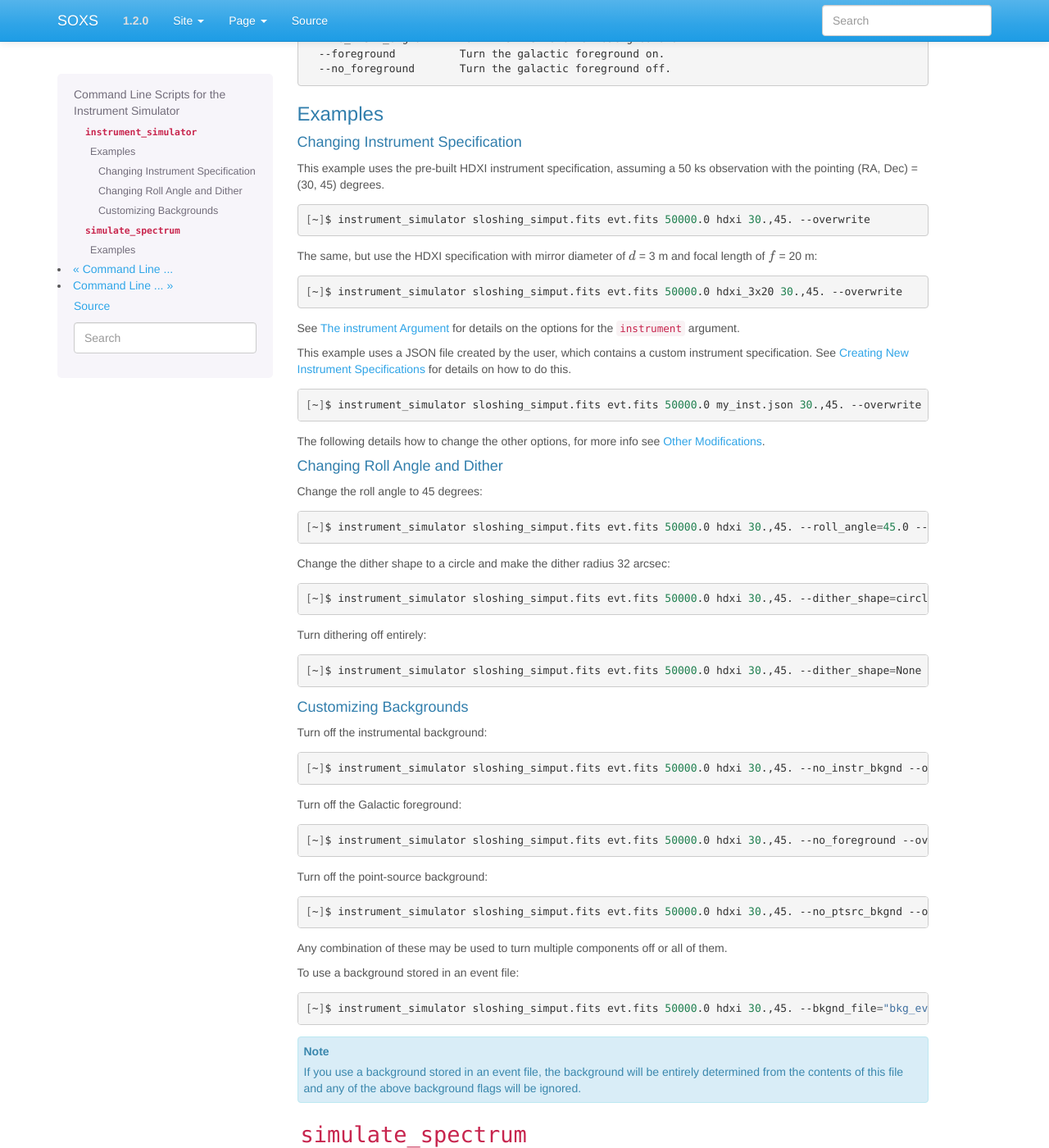
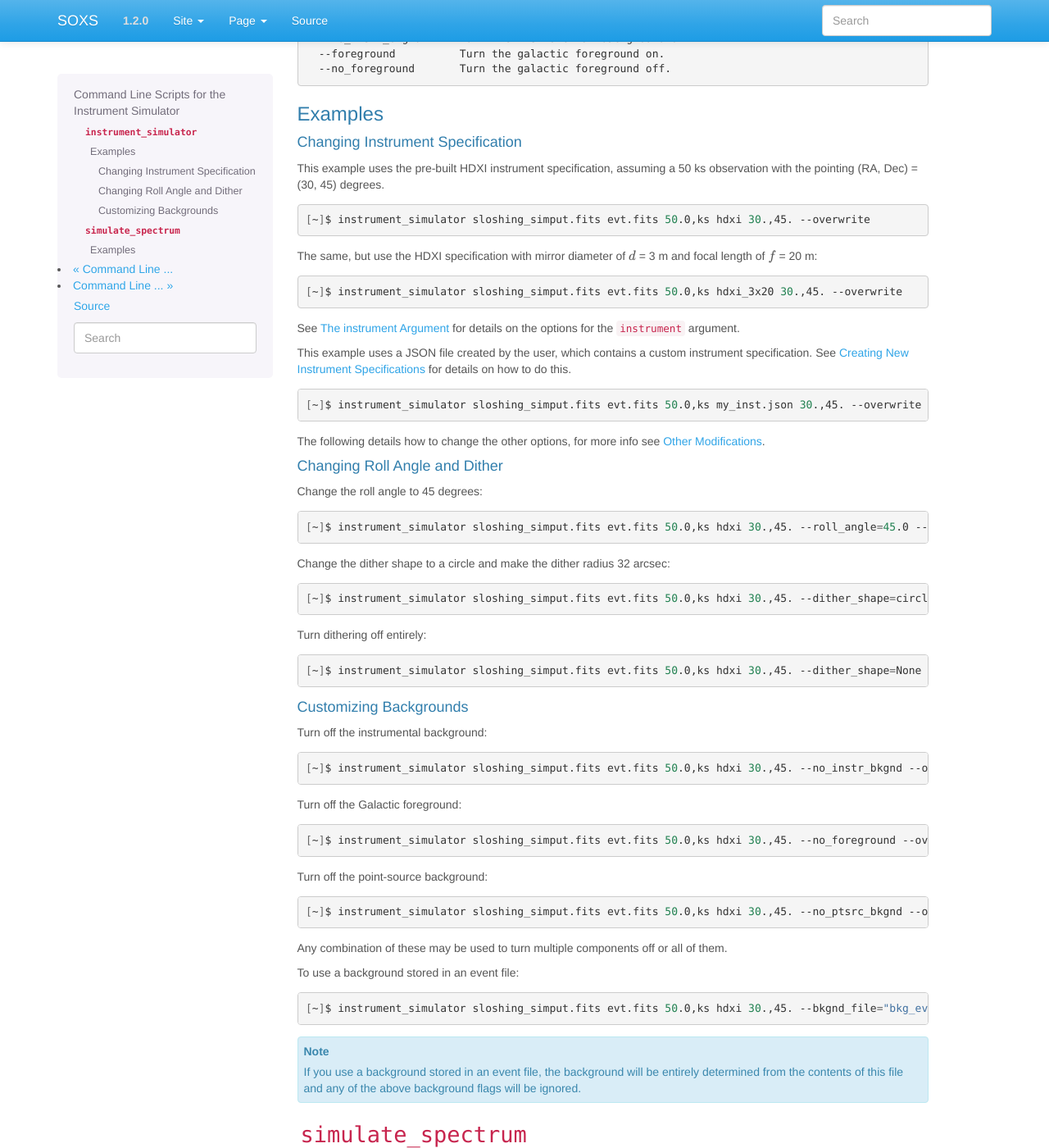
Before and after one commit to lynx-x-ray-observatory/soxs, a Sphinx documentation site: the page built from doc/source/command_line/instrument.rst, in a window 1280 px wide and 1400 px high, scrolled down 1181 px. Shown: the whole window at 82% size. Built offline with Sphinx 7.4.7, drawn with Linux system fonts in a browser that asks for light colours.

Commit message:
Adding parsed values to some command-line arguments

```diff
--- a/doc/source/command_line/instrument.rst
+++ b/doc/source/command_line/instrument.rst
@@ -77,14 +77,14 @@ with the pointing (RA, Dec) = (30, 45) degrees.
 
 .. code-block:: bash
 
-    [~]$ instrument_simulator sloshing_simput.fits evt.fits 50000.0 hdxi 30.,45. --overwrite
+    [~]$ instrument_simulator sloshing_simput.fits evt.fits 50.0,ks hdxi 30.,45. --overwrite
 
 The same, but use the HDXI specification with mirror diameter of :math:`d` = 3 m and focal length of
 :math:`f` = 20 m:
 
 .. code-block:: bash
 
-    [~]$ instrument_simulator sloshing_simput.fits evt.fits 50000.0 hdxi_3x20 30.,45. --overwrite
+    [~]$ instrument_simulator sloshing_simput.fits evt.fits 50.0,ks hdxi_3x20 30.,45. --overwrite
 
 See :ref:`instrument-arg` for details on the options for the ``instrument`` argument.
 
@@ -93,7 +93,7 @@ This example uses a JSON file created by the user, which contains a custom instr
 
 .. code-block:: bash
 
-    [~]$ instrument_simulator sloshing_simput.fits evt.fits 50000.0 my_inst.json 30.,45. --overwrite
+    [~]$ instrument_simulator sloshing_simput.fits evt.fits 50.0,ks my_inst.json 30.,45. --overwrite
 
 The following details how to change the other options, for more info see :ref:`other-mods`.
 
@@ -104,19 +104,19 @@ Change the roll angle to 45 degrees:
 
 .. code-block:: bash
 
-    [~]$ instrument_simulator sloshing_simput.fits evt.fits 50000.0 hdxi 30.,45. --roll_angle=45.0 --overwrite
+    [~]$ instrument_simulator sloshing_simput.fits evt.fits 50.0,ks hdxi 30.,45. --roll_angle=45.0 --overwrite
 
 Change the dither shape to a circle and make the dither radius 32 arcsec:
 
 .. code-block:: bash
 
-    [~]$ instrument_simulator sloshing_simput.fits evt.fits 50000.0 hdxi 30.,45. --dither_shape=circle --dither_size=32.0 --overwrite
+    [~]$ instrument_simulator sloshing_simput.fits evt.fits 50.0,ks hdxi 30.,45. --dither_shape=circle --dither_size=32.0 --overwrite
 
 Turn dithering off entirely:
 
 .. code-block:: bash
 
-    [~]$ instrument_simulator sloshing_simput.fits evt.fits 50000.0 hdxi 30.,45. --dither_shape=None --overwrite
+    [~]$ instrument_simulator sloshing_simput.fits evt.fits 50.0,ks hdxi 30.,45. --dither_shape=None --overwrite
 
 Customizing Backgrounds
 ~~~~~~~~~~~~~~~~~~~~~~~
@@ -125,19 +125,19 @@ Turn off the instrumental background:
 
 .. code-block:: bash
 
-    [~]$ instrument_simulator sloshing_simput.fits evt.fits 50000.0 hdxi 30.,45. --no_instr_bkgnd --overwrite
+    [~]$ instrument_simulator sloshing_simput.fits evt.fits 50.0,ks hdxi 30.,45. --no_instr_bkgnd --overwrite
 
 Turn off the Galactic foreground:
 
 .. code-block:: bash
 
-    [~]$ instrument_simulator sloshing_simput.fits evt.fits 50000.0 hdxi 30.,45. --no_foreground --overwrite
+    [~]$ instrument_simulator sloshing_simput.fits evt.fits 50.0,ks hdxi 30.,45. --no_foreground --overwrite
 
 Turn off the point-source background:
 
 .. code-block:: bash
 
-    [~]$ instrument_simulator sloshing_simput.fits evt.fits 50000.0 hdxi 30.,45. --no_ptsrc_bkgnd --overwrite
+    [~]$ instrument_simulator sloshing_simput.fits evt.fits 50.0,ks hdxi 30.,45. --no_ptsrc_bkgnd --overwrite
 
 Any combination of these may be used to turn multiple components off or all
 of them.
@@ -146,7 +146,7 @@ To use a background stored in an event file:
 
 .. code-block:: bash
 
-    [~]$ instrument_simulator sloshing_simput.fits evt.fits 50000.0 hdxi 30.,45. --bkgnd_file="bkg_evt.fits" --overwrite
+    [~]$ instrument_simulator sloshing_simput.fits evt.fits 50.0,ks hdxi 30.,45. --bkgnd_file="bkg_evt.fits" --overwrite
 
 .. note::
 
@@ -189,4 +189,4 @@ Examples
 
 .. code-block:: bash
 
-    [~]$ simulate_spectrum power_law_spec.dat mucal 300000.0 plaw_spec.pha
+    [~]$ simulate_spectrum power_law_spec.dat mucal 300.0,ks plaw_spec.pha
--- a/doc/source/command_line/random_numbers.rst
+++ b/doc/source/command_line/random_numbers.rst
@@ -17,7 +17,7 @@ like this:
 
 .. code-block:: bash
 
-    make_annulus_source my_cat annulus 30.0 45.0 10.0 30.0 thermal_spec.dat 100000.0 --random_seed=24
+    make_annulus_source my_cat annulus 30.0 45.0 10.0 30.0 thermal_spec.dat 100.0,ks --random_seed=24
 
 Check the documentation for the various command line scripts to see which
 functions have the ``random_seed`` argument.
```
Also changed, not shown: doc/source/command_line/background.rst (+10 -10 lines), doc/source/command_line/source_catalogs.rst (+11 -11 lines), doc/source/command_line/spatial.rst (+19 -19 lines).
